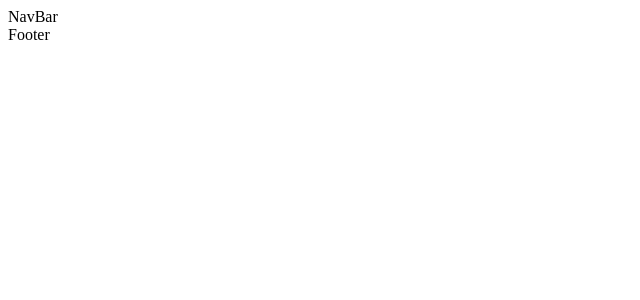
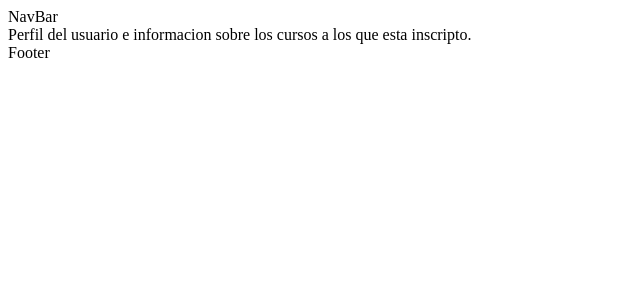
Before and after one commit to davaloslm/C6-09-ft-mern, a React (Create React App) app in the folder site/FRONT/centro-cultural/: page /perfil in a window 1280 px wide. Before the commit this address had no page. Shown: the top 300 px of the page, without its empty margins (0-640 px from the left). Built offline with nearby package versions, Linux system fonts and the light colour scheme.

Commit message:
Crea vista perfil

```diff
--- a/site/FRONT/centro-cultural/src/App.js
+++ b/site/FRONT/centro-cultural/src/App.js
@@ -5,6 +5,7 @@ import Home from "./pages/Home";
 import Institucional from "./pages/Institucional";
 import CursosTalleres from "./pages/CursosTalleres";
 import Detail from "./pages/Detail";
+import Perfil from "./pages/Perfil";
 
 function App() {
   return (
@@ -18,6 +19,8 @@ function App() {
           <Route path="/institucional" element ={<Institucional/>} />
           <Route path="/cursosytalleres" element ={<CursosTalleres/>} />
           <Route path="/detail" element = {<Detail/>} />
+          <Route path="/perfil" element = {<Perfil/>} />
+
 
         </Routes>
 
--- a/site/FRONT/centro-cultural/src/pages/Detail.js
+++ b/site/FRONT/centro-cultural/src/pages/Detail.js
@@ -1,9 +1,9 @@
 import React from 'react'
 
 const Detail = () => {
-
-    <div>Detalles del curso</div>
-
+    return (
+        <div>Detalles del curso</div>
+        )
 }
 
 
--- /dev/null
+++ b/site/FRONT/centro-cultural/src/pages/Perfil.js
@@ -0,0 +1,10 @@
+import React from 'react'
+
+const Perfil = () => {
+    return (
+    <div>Perfil del usuario e informacion sobre los cursos a los que esta inscripto.</div>
+    )
+}
+
+
+export default Perfil;
```
